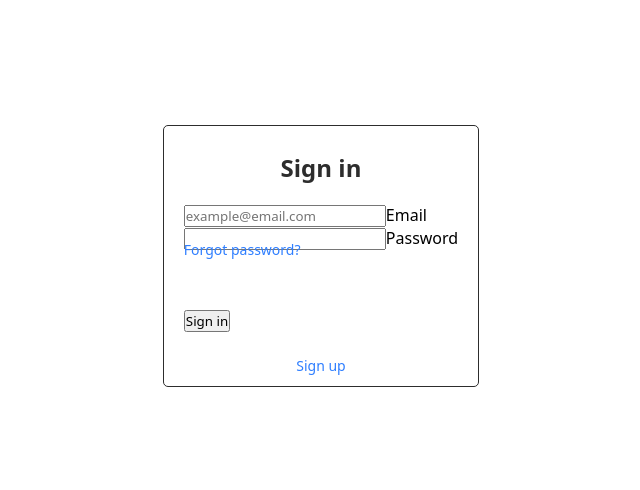
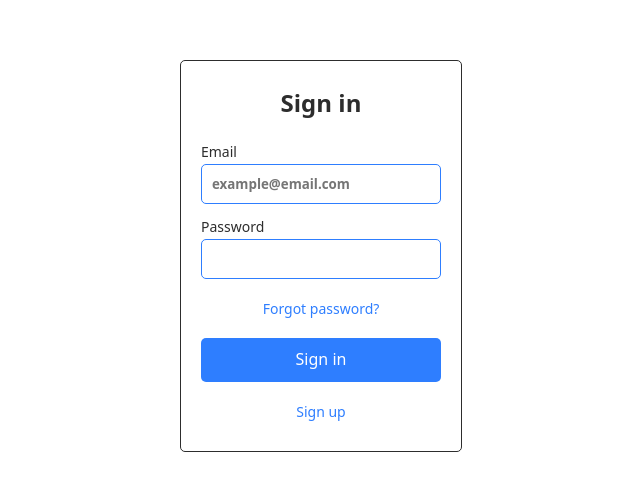
Before and after one commit to davebalino/dotenv-trial-netlify, a plain HTML site: page html/signin.html in a window 1280 px wide. Shown: the part 144-634 px from the top of the page, without its empty margins (319-959 px from the left). Drawn offline with Linux system fonts and the light colour scheme.

Commit message:
08-13-2023 02-26

```diff
--- a/css/auth.css
+++ b/css/auth.css
@@ -23,7 +23,7 @@ body {
     background: none;
     border: 1px solid #2e7eff;
     border-radius: 5px;
-    margin-bottom: 20px;
+    margin-bottom: 10px;
     color: #2d2d2d;
     font-weight: bold;
 }
@@ -36,7 +36,7 @@ body {
     color: #2d2d2d;
 }
 .checkbox {
-    margin: 20px auto;
+    margin: 15px auto;
     display: flex;
     justify-content: center;
     align-items: center;
--- a/html/signin.html
+++ b/html/signin.html
@@ -10,16 +10,19 @@
     <div class="box">
         <div class="form">
             <h2>Sign in</h2>
-            <form>
-                <div class="inputbox"><input type="email" id="email" placeholder="example@email.com"><span>Email</span></div>
-                <div class="inputbox"><input type="password" id="password"><span>Password</span></div>
-
-                <div class="inputbox"><a href="pass_recovery.html">Forgot password?</a></div>
-
-                <input type="submit" value="Sign in" class="sub" id="loginBtn">
-            </form>
-            <br>
-            <p><a href="signup.html">Sign up</a></p>
+                <div class="inputbox">
+                    <p>Email</p>
+                    <input class="input" type="email" id="email" placeholder="example@email.com">
+                </div>
+                <div class="inputbox">
+                    <p>Password</p>
+                    <input class="input last" type="password" id="password">
+                </div>
+                <a href="pass_recovery.html">Forgot password?</a>
+                <button class="button" id="loginBtn">
+                    <div class="loader" id="loader"></div><div class="button-text">Sign in</div>
+                </button>
+                <a href="signup.html">Sign up</a>
         </div>
     </div>
     <script type="module">
```
Also changed, not shown: html/signup.html (+1 -2 lines), js/signup.js (+14 -7 lines).
